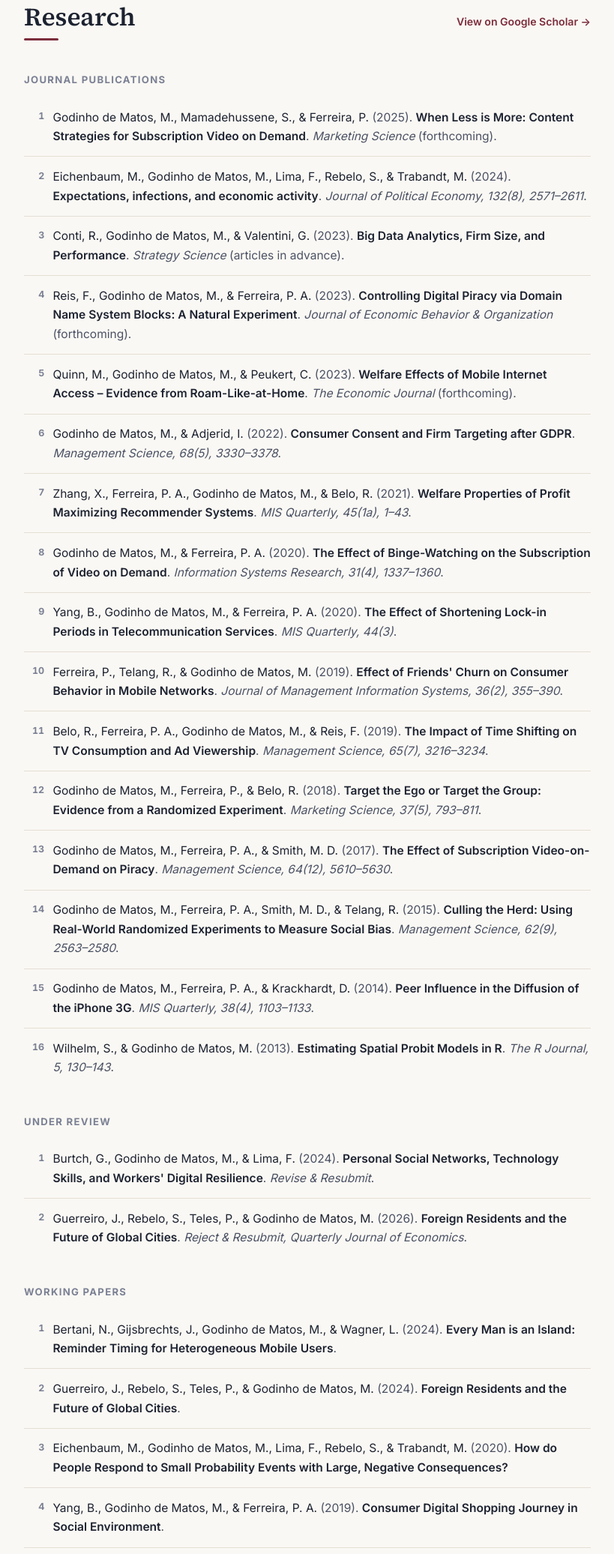
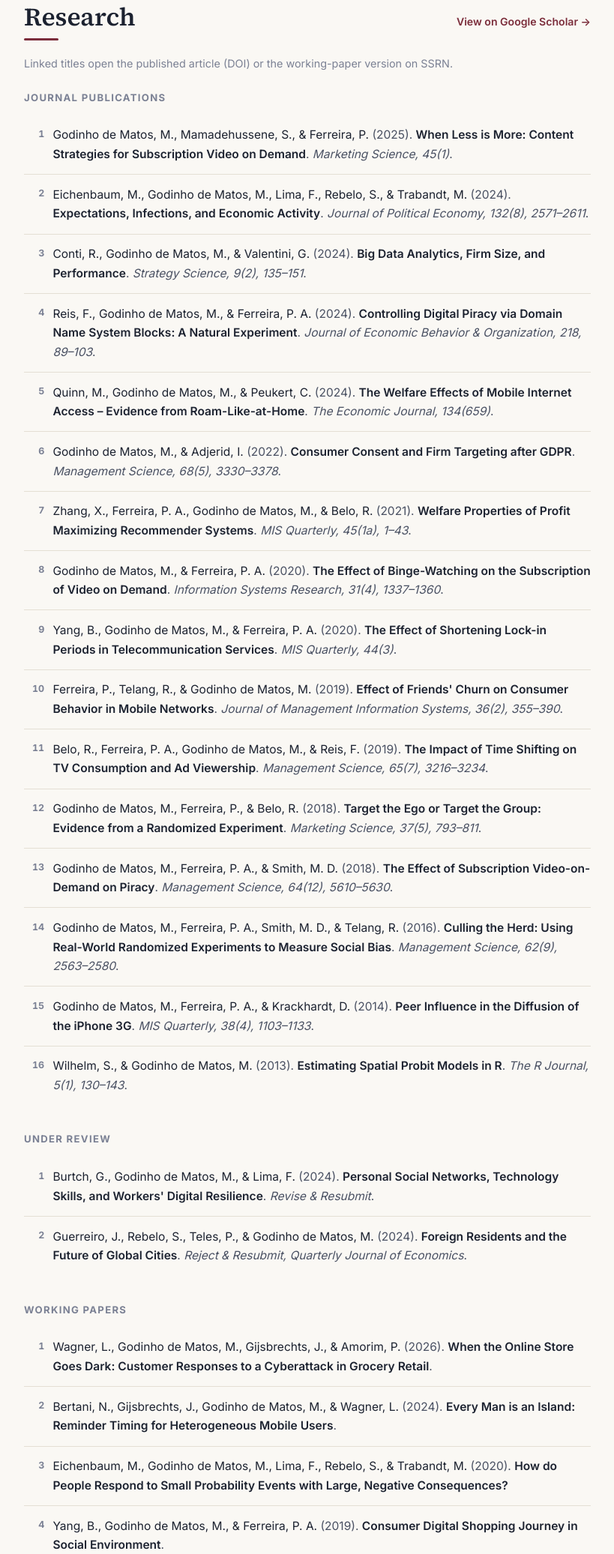
Before and after one commit to MiguelGodinhoMatos/MiguelGodinhoMatos.github.io, a plain HTML site: page research.html in a window 1280 px wide. Shown: the part 131-2204 px from the top of the page at 75% size, without its empty margins (230-1049 px from the left). Drawn offline with Linux system fonts and the light colour scheme.

Commit message:
content: real publication links + status/hack-paper fixes
- Replace broken Google Scholar *search* links (Google was captcha-blocking
  them) with verified direct links: 16 journal DOIs + SSRN working-paper links.
- Update all 'forthcoming' entries to their published citations (volume/issue).
- Fix the cyberattack paper: retitle to 'When the Online Store Goes Dark:
  Customer Responses to a Cyberattack in Grocery Retail', update authors, move
  to Working Papers with its SSRN link.
- De-duplicate 'Foreign Residents and the Future of Global Cities'.
- Drop the pub-title->Scholar-search JS enhancement.

Co-Authored-By: Claude Opus 4.8 (1M context) <noreply@anthropic.com>

```diff
--- a/css/style.css
+++ b/css/style.css
@@ -179,6 +179,7 @@ main > .section:first-child { border-top: 0; } /* dedicated pages: no rule under
 .timeline__body { color: var(--text-soft); }
 
 /* Publications */
+.research-note { font-size: .9rem; color: var(--text-mute); margin: -0.2rem 0 1.6rem; }
 .pubs { list-style: none; counter-reset: pub; margin: 0; padding: 0; }
 .pubs li {
   counter-increment: pub; position: relative;
--- a/js/layout.js
+++ b/js/layout.js
@@ -117,24 +117,5 @@
       var y = new Date().getFullYear();
       if (y && !isNaN(y)) yearEl.textContent = String(y);
     }
-
-    /* ---------- Publication titles -> Google Scholar search ----------
-       Progressive enhancement: titles are plain text in the HTML (good for
-       SEO / no-JS); turn each into a Scholar search for the exact title.
-       No fabricated DOIs — an honest lookup that always resolves. */
-    var titles = document.querySelectorAll(".pub-title");
-    Array.prototype.forEach.call(titles, function (el) {
-      if (el.tagName === "A") return;
-      var text = (el.textContent || "").trim();
-      if (!text) return;
-      var a = document.createElement("a");
-      a.className = "pub-title";
-      a.href = "https://scholar.google.com/scholar?q=" + encodeURIComponent(text);
-      a.target = "_blank";
-      a.rel = "noopener";
-      a.title = "Find on Google Scholar";
-      a.textContent = text;
-      el.parentNode.replaceChild(a, el);
-    });
   });
 })();
--- a/research.html
+++ b/research.html
@@ -29,39 +29,40 @@
   <section class="section container" id="research">
     <div class="section__head">
       <h1 class="section__title">Research</h1>
-      <a class="section__link" href="https://scholar.google.pt/citations?user=0jWWRpgAAAAJ&amp;hl=pt-PT" target="_blank" rel="noopener">View on Google Scholar →</a>
+      <a class="section__link" href="https://scholar.google.pt/citations?user=0jWWRpgAAAAJ&amp;hl=en" target="_blank" rel="noopener">View on Google Scholar →</a>
     </div>
+    <p class="prose research-note">Linked titles open the published article (DOI) or the working-paper version on SSRN.</p>
 
     <h2 class="subhead">Journal Publications</h2>
     <ol class="pubs">
-      <li><span class="pub-authors">Godinho de Matos, M., Mamadehussene, S., &amp; Ferreira, P.</span> (2025). <span class="pub-title">When Less is More: Content Strategies for Subscription Video on Demand</span>. <span class="pub-venue">Marketing Science</span> (forthcoming).</li>
-      <li><span class="pub-authors">Eichenbaum, M., Godinho de Matos, M., Lima, F., Rebelo, S., &amp; Trabandt, M.</span> (2024). <span class="pub-title">Expectations, infections, and economic activity</span>. <span class="pub-venue">Journal of Political Economy, 132(8), 2571–2611</span>.</li>
-      <li><span class="pub-authors">Conti, R., Godinho de Matos, M., &amp; Valentini, G.</span> (2023). <span class="pub-title">Big Data Analytics, Firm Size, and Performance</span>. <span class="pub-venue">Strategy Science</span> (articles in advance).</li>
-      <li><span class="pub-authors">Reis, F., Godinho de Matos, M., &amp; Ferreira, P. A.</span> (2023). <span class="pub-title">Controlling Digital Piracy via Domain Name System Blocks: A Natural Experiment</span>. <span class="pub-venue">Journal of Economic Behavior &amp; Organization</span> (forthcoming).</li>
-      <li><span class="pub-authors">Quinn, M., Godinho de Matos, M., &amp; Peukert, C.</span> (2023). <span class="pub-title">Welfare Effects of Mobile Internet Access – Evidence from Roam-Like-at-Home</span>. <span class="pub-venue">The Economic Journal</span> (forthcoming).</li>
-      <li><span class="pub-authors">Godinho de Matos, M., &amp; Adjerid, I.</span> (2022). <span class="pub-title">Consumer Consent and Firm Targeting after GDPR</span>. <span class="pub-venue">Management Science, 68(5), 3330–3378</span>.</li>
-      <li><span class="pub-authors">Zhang, X., Ferreira, P. A., Godinho de Matos, M., &amp; Belo, R.</span> (2021). <span class="pub-title">Welfare Properties of Profit Maximizing Recommender Systems</span>. <span class="pub-venue">MIS Quarterly, 45(1a), 1–43</span>.</li>
-      <li><span class="pub-authors">Godinho de Matos, M., &amp; Ferreira, P. A.</span> (2020). <span class="pub-title">The Effect of Binge-Watching on the Subscription of Video on Demand</span>. <span class="pub-venue">Information Systems Research, 31(4), 1337–1360</span>.</li>
-      <li><span class="pub-authors">Yang, B., Godinho de Matos, M., &amp; Ferreira, P. A.</span> (2020). <span class="pub-title">The Effect of Shortening Lock-in Periods in Telecommunication Services</span>. <span class="pub-venue">MIS Quarterly, 44(3)</span>.</li>
-      <li><span class="pub-authors">Ferreira, P., Telang, R., &amp; Godinho de Matos, M.</span> (2019). <span class="pub-title">Effect of Friends' Churn on Consumer Behavior in Mobile Networks</span>. <span class="pub-venue">Journal of Management Information Systems, 36(2), 355–390</span>.</li>
-      <li><span class="pub-authors">Belo, R., Ferreira, P. A., Godinho de Matos, M., &amp; Reis, F.</span> (2019). <span class="pub-title">The Impact of Time Shifting on TV Consumption and Ad Viewership</span>. <span class="pub-venue">Management Science, 65(7), 3216–3234</span>.</li>
-      <li><span class="pub-authors">Godinho de Matos, M., Ferreira, P., &amp; Belo, R.</span> (2018). <span class="pub-title">Target the Ego or Target the Group: Evidence from a Randomized Experiment</span>. <span class="pub-venue">Marketing Science, 37(5), 793–811</span>.</li>
-      <li><span class="pub-authors">Godinho de Matos, M., Ferreira, P. A., &amp; Smith, M. D.</span> (2017). <span class="pub-title">The Effect of Subscription Video-on-Demand on Piracy</span>. <span class="pub-venue">Management Science, 64(12), 5610–5630</span>.</li>
-      <li><span class="pub-authors">Godinho de Matos, M., Ferreira, P. A., Smith, M. D., &amp; Telang, R.</span> (2015). <span class="pub-title">Culling the Herd: Using Real-World Randomized Experiments to Measure Social Bias</span>. <span class="pub-venue">Management Science, 62(9), 2563–2580</span>.</li>
-      <li><span class="pub-authors">Godinho de Matos, M., Ferreira, P. A., &amp; Krackhardt, D.</span> (2014). <span class="pub-title">Peer Influence in the Diffusion of the iPhone 3G</span>. <span class="pub-venue">MIS Quarterly, 38(4), 1103–1133</span>.</li>
-      <li><span class="pub-authors">Wilhelm, S., &amp; Godinho de Matos, M.</span> (2013). <span class="pub-title">Estimating Spatial Probit Models in R</span>. <span class="pub-venue">The R Journal, 5, 130–143</span>.</li>
+      <li><span class="pub-authors">Godinho de Matos, M., Mamadehussene, S., &amp; Ferreira, P.</span> (2025). <a class="pub-title" href="https://doi.org/10.1287/mksc.2023.0106" target="_blank" rel="noopener">When Less is More: Content Strategies for Subscription Video on Demand</a>. <span class="pub-venue">Marketing Science, 45(1)</span>.</li>
+      <li><span class="pub-authors">Eichenbaum, M., Godinho de Matos, M., Lima, F., Rebelo, S., &amp; Trabandt, M.</span> (2024). <a class="pub-title" href="https://doi.org/10.1086/729449" target="_blank" rel="noopener">Expectations, Infections, and Economic Activity</a>. <span class="pub-venue">Journal of Political Economy, 132(8), 2571–2611</span>.</li>
+      <li><span class="pub-authors">Conti, R., Godinho de Matos, M., &amp; Valentini, G.</span> (2024). <a class="pub-title" href="https://doi.org/10.1287/stsc.2022.0007" target="_blank" rel="noopener">Big Data Analytics, Firm Size, and Performance</a>. <span class="pub-venue">Strategy Science, 9(2), 135–151</span>.</li>
+      <li><span class="pub-authors">Reis, F., Godinho de Matos, M., &amp; Ferreira, P. A.</span> (2024). <a class="pub-title" href="https://doi.org/10.1016/j.jebo.2023.12.005" target="_blank" rel="noopener">Controlling Digital Piracy via Domain Name System Blocks: A Natural Experiment</a>. <span class="pub-venue">Journal of Economic Behavior &amp; Organization, 218, 89–103</span>.</li>
+      <li><span class="pub-authors">Quinn, M., Godinho de Matos, M., &amp; Peukert, C.</span> (2024). <a class="pub-title" href="https://doi.org/10.1093/ej/uead101" target="_blank" rel="noopener">The Welfare Effects of Mobile Internet Access – Evidence from Roam-Like-at-Home</a>. <span class="pub-venue">The Economic Journal, 134(659)</span>.</li>
+      <li><span class="pub-authors">Godinho de Matos, M., &amp; Adjerid, I.</span> (2022). <a class="pub-title" href="https://doi.org/10.1287/mnsc.2021.4054" target="_blank" rel="noopener">Consumer Consent and Firm Targeting after GDPR</a>. <span class="pub-venue">Management Science, 68(5), 3330–3378</span>.</li>
+      <li><span class="pub-authors">Zhang, X., Ferreira, P. A., Godinho de Matos, M., &amp; Belo, R.</span> (2021). <a class="pub-title" href="https://doi.org/10.25300/MISQ/2021/14971" target="_blank" rel="noopener">Welfare Properties of Profit Maximizing Recommender Systems</a>. <span class="pub-venue">MIS Quarterly, 45(1a), 1–43</span>.</li>
+      <li><span class="pub-authors">Godinho de Matos, M., &amp; Ferreira, P. A.</span> (2020). <a class="pub-title" href="https://doi.org/10.1287/isre.2020.0948" target="_blank" rel="noopener">The Effect of Binge-Watching on the Subscription of Video on Demand</a>. <span class="pub-venue">Information Systems Research, 31(4), 1337–1360</span>.</li>
+      <li><span class="pub-authors">Yang, B., Godinho de Matos, M., &amp; Ferreira, P. A.</span> (2020). <a class="pub-title" href="https://doi.org/10.25300/MISQ/2020/14839" target="_blank" rel="noopener">The Effect of Shortening Lock-in Periods in Telecommunication Services</a>. <span class="pub-venue">MIS Quarterly, 44(3)</span>.</li>
+      <li><span class="pub-authors">Ferreira, P., Telang, R., &amp; Godinho de Matos, M.</span> (2019). <a class="pub-title" href="https://doi.org/10.1080/07421222.2019.1598683" target="_blank" rel="noopener">Effect of Friends' Churn on Consumer Behavior in Mobile Networks</a>. <span class="pub-venue">Journal of Management Information Systems, 36(2), 355–390</span>.</li>
+      <li><span class="pub-authors">Belo, R., Ferreira, P. A., Godinho de Matos, M., &amp; Reis, F.</span> (2019). <a class="pub-title" href="https://doi.org/10.1287/mnsc.2018.3084" target="_blank" rel="noopener">The Impact of Time Shifting on TV Consumption and Ad Viewership</a>. <span class="pub-venue">Management Science, 65(7), 3216–3234</span>.</li>
+      <li><span class="pub-authors">Godinho de Matos, M., Ferreira, P., &amp; Belo, R.</span> (2018). <a class="pub-title" href="https://doi.org/10.1287/mksc.2018.1099" target="_blank" rel="noopener">Target the Ego or Target the Group: Evidence from a Randomized Experiment</a>. <span class="pub-venue">Marketing Science, 37(5), 793–811</span>.</li>
+      <li><span class="pub-authors">Godinho de Matos, M., Ferreira, P. A., &amp; Smith, M. D.</span> (2018). <a class="pub-title" href="https://doi.org/10.1287/mnsc.2017.2875" target="_blank" rel="noopener">The Effect of Subscription Video-on-Demand on Piracy</a>. <span class="pub-venue">Management Science, 64(12), 5610–5630</span>.</li>
+      <li><span class="pub-authors">Godinho de Matos, M., Ferreira, P. A., Smith, M. D., &amp; Telang, R.</span> (2016). <a class="pub-title" href="https://doi.org/10.1287/mnsc.2015.2258" target="_blank" rel="noopener">Culling the Herd: Using Real-World Randomized Experiments to Measure Social Bias</a>. <span class="pub-venue">Management Science, 62(9), 2563–2580</span>.</li>
+      <li><span class="pub-authors">Godinho de Matos, M., Ferreira, P. A., &amp; Krackhardt, D.</span> (2014). <a class="pub-title" href="https://doi.org/10.25300/MISQ/2014/38.4.08" target="_blank" rel="noopener">Peer Influence in the Diffusion of the iPhone 3G</a>. <span class="pub-venue">MIS Quarterly, 38(4), 1103–1133</span>.</li>
+      <li><span class="pub-authors">Wilhelm, S., &amp; Godinho de Matos, M.</span> (2013). <a class="pub-title" href="https://doi.org/10.32614/RJ-2013-013" target="_blank" rel="noopener">Estimating Spatial Probit Models in R</a>. <span class="pub-venue">The R Journal, 5(1), 130–143</span>.</li>
     </ol>
 
     <h2 class="subhead">Under Review</h2>
     <ol class="pubs">
       <li><span class="pub-authors">Burtch, G., Godinho de Matos, M., &amp; Lima, F.</span> (2024). <span class="pub-title">Personal Social Networks, Technology Skills, and Workers' Digital Resilience</span>. <span class="pub-venue">Revise &amp; Resubmit</span>.</li>
-      <li><span class="pub-authors">Guerreiro, J., Rebelo, S., Teles, P., &amp; Godinho de Matos, M.</span> (2026). <span class="pub-title">Foreign Residents and the Future of Global Cities</span>. <span class="pub-venue">Reject &amp; Resubmit, Quarterly Journal of Economics</span>.</li>
+      <li><span class="pub-authors">Guerreiro, J., Rebelo, S., Teles, P., &amp; Godinho de Matos, M.</span> (2024). <a class="pub-title" href="https://papers.ssrn.com/sol3/papers.cfm?abstract_id=4497983" target="_blank" rel="noopener">Foreign Residents and the Future of Global Cities</a>. <span class="pub-venue">Reject &amp; Resubmit, Quarterly Journal of Economics</span>.</li>
     </ol>
 
     <h2 class="subhead">Working Papers</h2>
     <ol class="pubs">
-      <li><span class="pub-authors">Bertani, N., Gijsbrechts, J., Godinho de Matos, M., &amp; Wagner, L.</span> (2024). <span class="pub-title">Every Man is an Island: Reminder Timing for Heterogeneous Mobile Users</span>.</li>
-      <li><span class="pub-authors">Guerreiro, J., Rebelo, S., Teles, P., &amp; Godinho de Matos, M.</span> (2024). <span class="pub-title">Foreign Residents and the Future of Global Cities</span>.</li>
+      <li><span class="pub-authors">Wagner, L., Godinho de Matos, M., Gijsbrechts, J., &amp; Amorim, P.</span> (2026). <a class="pub-title" href="https://papers.ssrn.com/sol3/papers.cfm?abstract_id=6653138" target="_blank" rel="noopener">When the Online Store Goes Dark: Customer Responses to a Cyberattack in Grocery Retail</a>.</li>
+      <li><span class="pub-authors">Bertani, N., Gijsbrechts, J., Godinho de Matos, M., &amp; Wagner, L.</span> (2024). <a class="pub-title" href="https://papers.ssrn.com/sol3/papers.cfm?abstract_id=4911622" target="_blank" rel="noopener">Every Man is an Island: Reminder Timing for Heterogeneous Mobile Users</a>.</li>
       <li><span class="pub-authors">Eichenbaum, M., Godinho de Matos, M., Lima, F., Rebelo, S., &amp; Trabandt, M.</span> (2020). <span class="pub-title">How do People Respond to Small Probability Events with Large, Negative Consequences?</span></li>
       <li><span class="pub-authors">Yang, B., Godinho de Matos, M., &amp; Ferreira, P. A.</span> (2019). <span class="pub-title">Consumer Digital Shopping Journey in Social Environment</span>.</li>
       <li><span class="pub-authors">Belo, R., Ferreira, P. A., &amp; Godinho de Matos, M.</span> (2018). <span class="pub-title">Word of Mouth in Video-on-Demand: Evidence from a Randomized Experiment</span>.</li>
@@ -69,7 +70,6 @@
 
     <h2 class="subhead">Work in Progress</h2>
     <ol class="pubs">
-      <li><span class="pub-authors">Amorim, P., Godinho de Matos, M., &amp; Wagner, L.</span> (2025). <span class="pub-title">The Impact of Cyber Attacks on Customer Loyalty in the Retail Sector</span>.</li>
       <li><span class="pub-authors">Gijsbrechts, J., Godinho de Matos, M., &amp; Wagner, L.</span> (2023). <span class="pub-title">Warm-Starting Deep Contextual Bandits: Application in Telecommunications</span>.</li>
       <li><span class="pub-authors">Godinho de Matos, M., Hauschke, J., &amp; Reis, F.</span> (2019). <span class="pub-title">The Impact of Ratings on Consumer Behavior</span>.</li>
       <li><span class="pub-authors">Godinho de Matos, M., Ferreira, P. A., &amp; Reis, F.</span> (2019). <span class="pub-title">Distribution Strategies for Subscription Video-on-Demand</span>.</li>
```
